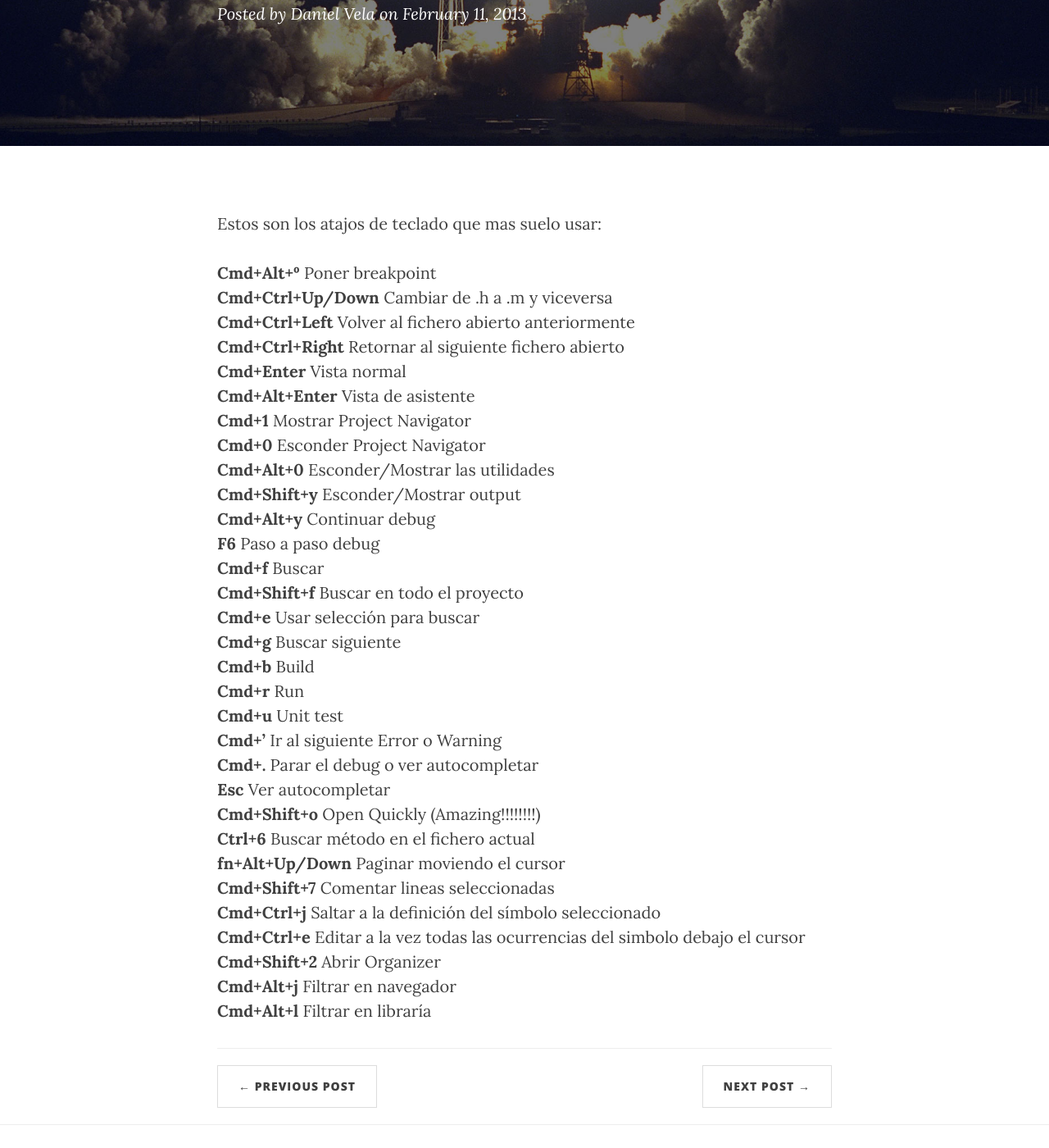
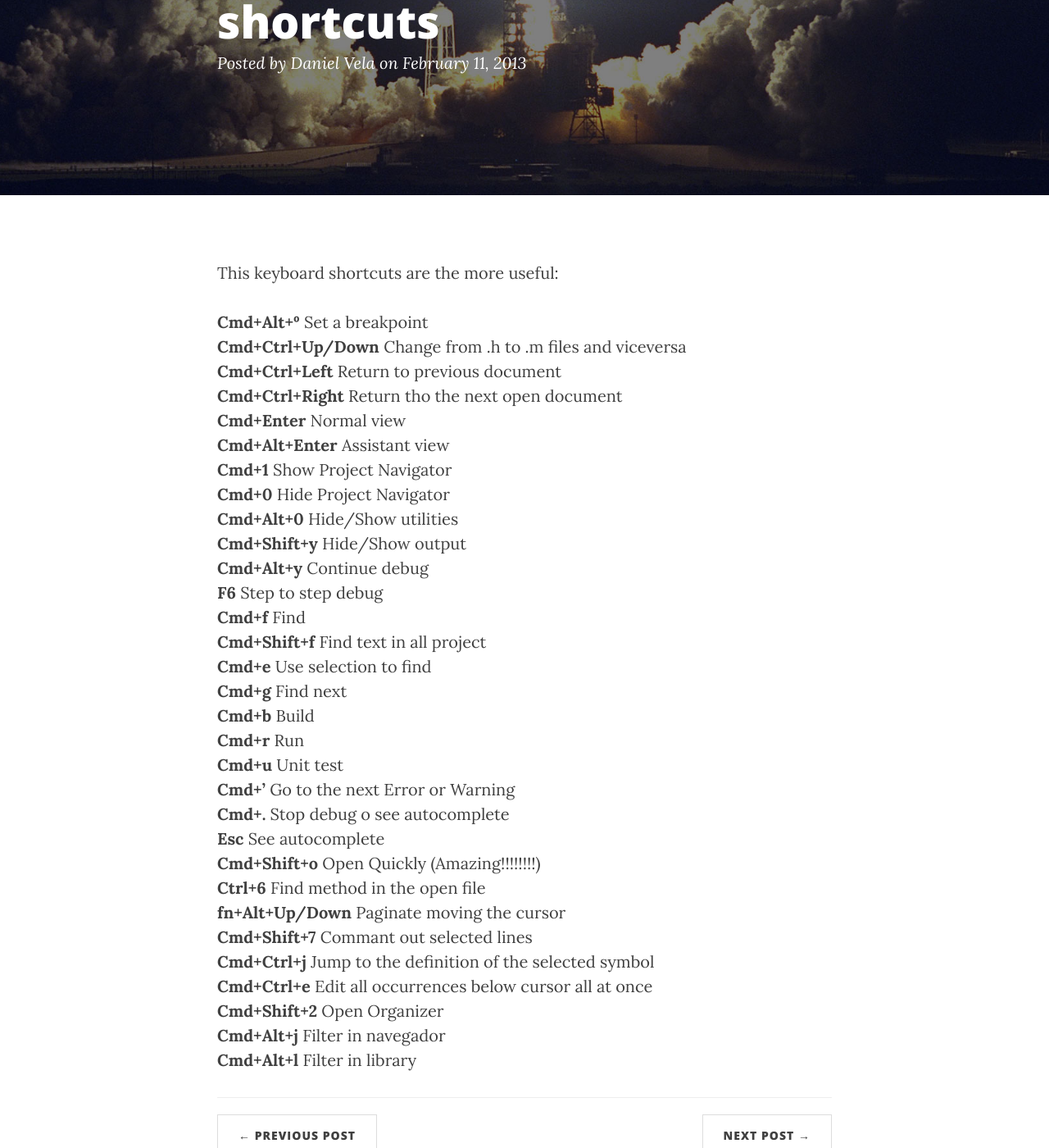
Before and after one commit to madcato/madcato.github.io, a Jekyll site: the page built from _posts/2013-02-11-xcode-atajos-teclado.markdown, in a window 1280 px wide and 1400 px high, scrolled down 235 px. Shown: the whole window at 82% size. Built offline with Jekyll 4.4.1, drawn with Linux system fonts in a browser that asks for light colours; nearby versions of some CDN libraries; some of the changed text lies outside the part shown.

```diff
--- a/_posts/2010-05-30-atutenticaion-digest-rails.markdown
+++ b/_posts/2010-05-30-atutenticaion-digest-rails.markdown
@@ -1,12 +1,12 @@
 ---
 layout:     post
-title:      "Implementar una autenticación http digest con Rails"
+title:      "Implement http digest authentication with Rails"
 date:       2010-05-30 03:27:00
 author:     "Daniel Vela"
 header-img: "img/post-bg-05.jpg"
 ---
 
-Para exigir que la conexión http se autentique por **HTTP Digest** en Rails, hay que ejecutar el siguiente código:
+In order to require an http connection to authenticate using **HTTP Digest** in Rails, execute the following code:
 
 	# ... ApplicationController class
 	private
@@ -18,7 +18,7 @@ Para exigir que la conexión http se autentique por **HTTP Digest** en Rails, ha
 		end
 	end
 
-... y ejecutar este código antes de la invocación a nuestro método de controlador:
+... and execute this code before the invocation to our controller endpoint:
 
 	 class ExampleController < ApplicationController
 	 before_filter :digest_authenticate, :only => ['index']
--- a/_posts/2013-02-11-xcode-atajos-teclado.markdown
+++ b/_posts/2013-02-11-xcode-atajos-teclado.markdown
@@ -1,42 +1,42 @@
 ---
 layout:     post
-title:      "Xcode - atajos de teclado"
+title:      "Xcode - keyboard shortcuts"
 date:       2013-02-11 16:04:00
 author:     "Daniel Vela"
 header-img: "img/post-bg-04.jpg"
 ---
 
 
-Estos son los atajos de teclado que mas suelo usar:
+This keyboard shortcuts are the more useful:
 
-**Cmd+Alt+º**	Poner breakpoint
-**Cmd+Ctrl+Up/Down**	Cambiar de .h a .m y viceversa
-**Cmd+Ctrl+Left**	Volver al fichero abierto anteriormente
-**Cmd+Ctrl+Right**	Retornar al siguiente fichero abierto
-**Cmd+Enter**	Vista normal
-**Cmd+Alt+Enter**	Vista de asistente
-**Cmd+1**	Mostrar Project Navigator
-**Cmd+0**	Esconder Project Navigator
-**Cmd+Alt+0**	Esconder/Mostrar las utilidades
-**Cmd+Shift+y**	Esconder/Mostrar output
-**Cmd+Alt+y**	Continuar debug
-**F6**	Paso a paso debug
-**Cmd+f**	Buscar
-**Cmd+Shift+f**	Buscar en todo el proyecto
-**Cmd+e**	Usar selección para buscar
-**Cmd+g**	Buscar siguiente
+**Cmd+Alt+º**	Set a breakpoint
+**Cmd+Ctrl+Up/Down**	Change from .h to .m files and viceversa
+**Cmd+Ctrl+Left**	Return to previous document
+**Cmd+Ctrl+Right**	Return tho the next open document
+**Cmd+Enter**	Normal view
+**Cmd+Alt+Enter**	Assistant view
+**Cmd+1**	Show Project Navigator
+**Cmd+0**	Hide Project Navigator
+**Cmd+Alt+0**	Hide/Show utilities
+**Cmd+Shift+y**	Hide/Show output
+**Cmd+Alt+y**	Continue debug
+**F6**	Step to step debug
+**Cmd+f**	Find
+**Cmd+Shift+f**	Find text in all project
+**Cmd+e**	Use selection to find
+**Cmd+g**	Find next
 **Cmd+b**	Build
 **Cmd+r**	Run
 **Cmd+u**	Unit test
-**Cmd+’**	Ir al siguiente Error o Warning
-**Cmd+.**	Parar el debug o ver autocompletar
-**Esc**	Ver autocompletar
+**Cmd+’**	Go to the next Error or Warning
+**Cmd+.**	Stop debug o see autocomplete
+**Esc**	See autocomplete
 **Cmd+Shift+o**	Open Quickly (Amazing!!!!!!!!)
-**Ctrl+6**	Buscar método en el fichero actual
-**fn+Alt+Up/Down**	Paginar moviendo el cursor
-**Cmd+Shift+7**	Comentar lineas seleccionadas
-**Cmd+Ctrl+j**	Saltar a la definición del símbolo seleccionado
-**Cmd+Ctrl+e**	Editar a la vez todas las ocurrencias del simbolo debajo el cursor
-**Cmd+Shift+2**	Abrir Organizer
-**Cmd+Alt+j**	Filtrar en navegador
-**Cmd+Alt+l**	Filtrar en libraría
+**Ctrl+6**	Find method in the open file
+**fn+Alt+Up/Down**	Paginate moving the cursor
+**Cmd+Shift+7**	Commant out selected lines
+**Cmd+Ctrl+j**	Jump to the definition of the selected symbol
+**Cmd+Ctrl+e**	Edit all occurrences below cursor all at once
+**Cmd+Shift+2**	Open Organizer
+**Cmd+Alt+j**	Filter in navegador
+**Cmd+Alt+l**	Filter in library
```
Also changed, not shown: _posts/2010-05-28-eliminar-atributos-textmate.markdown (+4 -4 lines), _posts/2012-08-01-bug-coredata-celdas-desaparecen.markdown (+6 -7 lines), _posts/2013-02-13-escribir-espanol-con-teclado-americano.markdown (+13 -14 lines).
